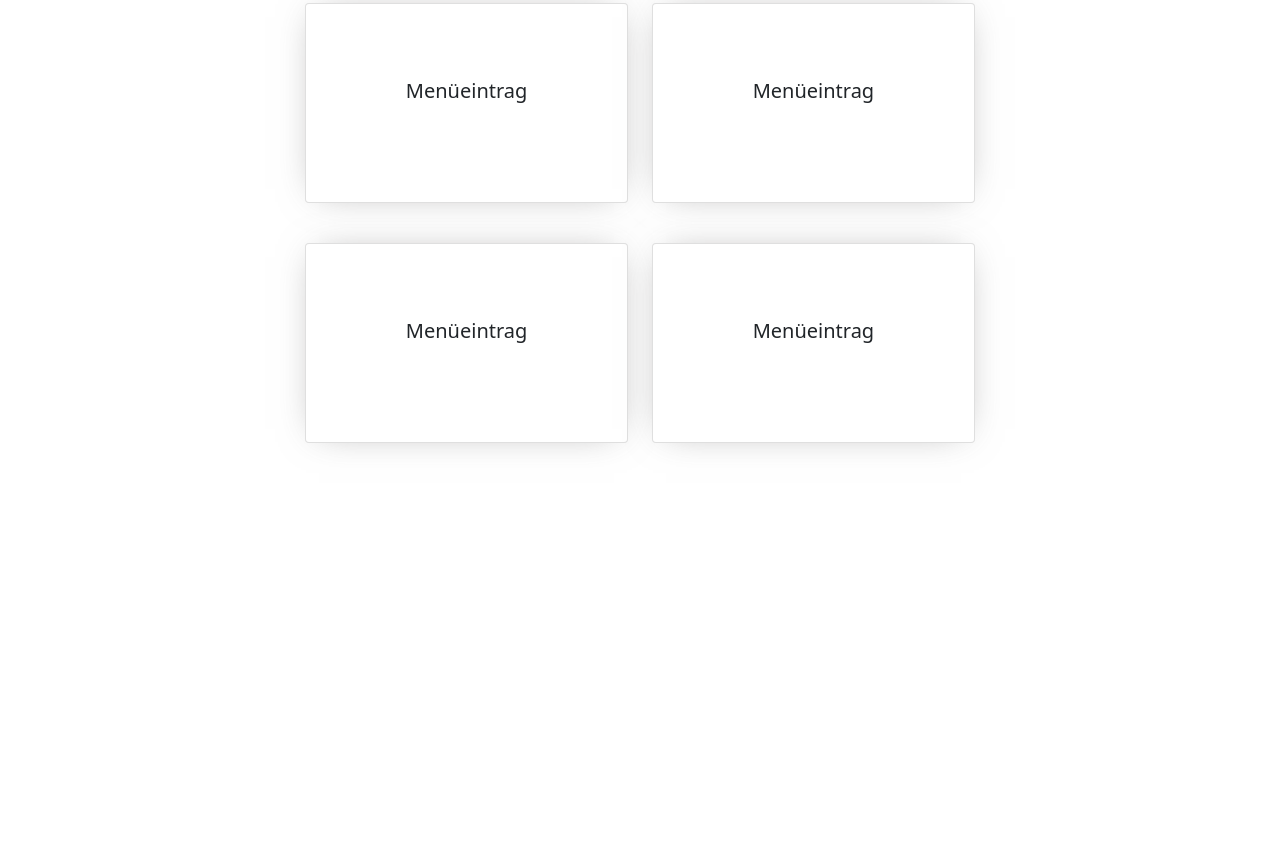
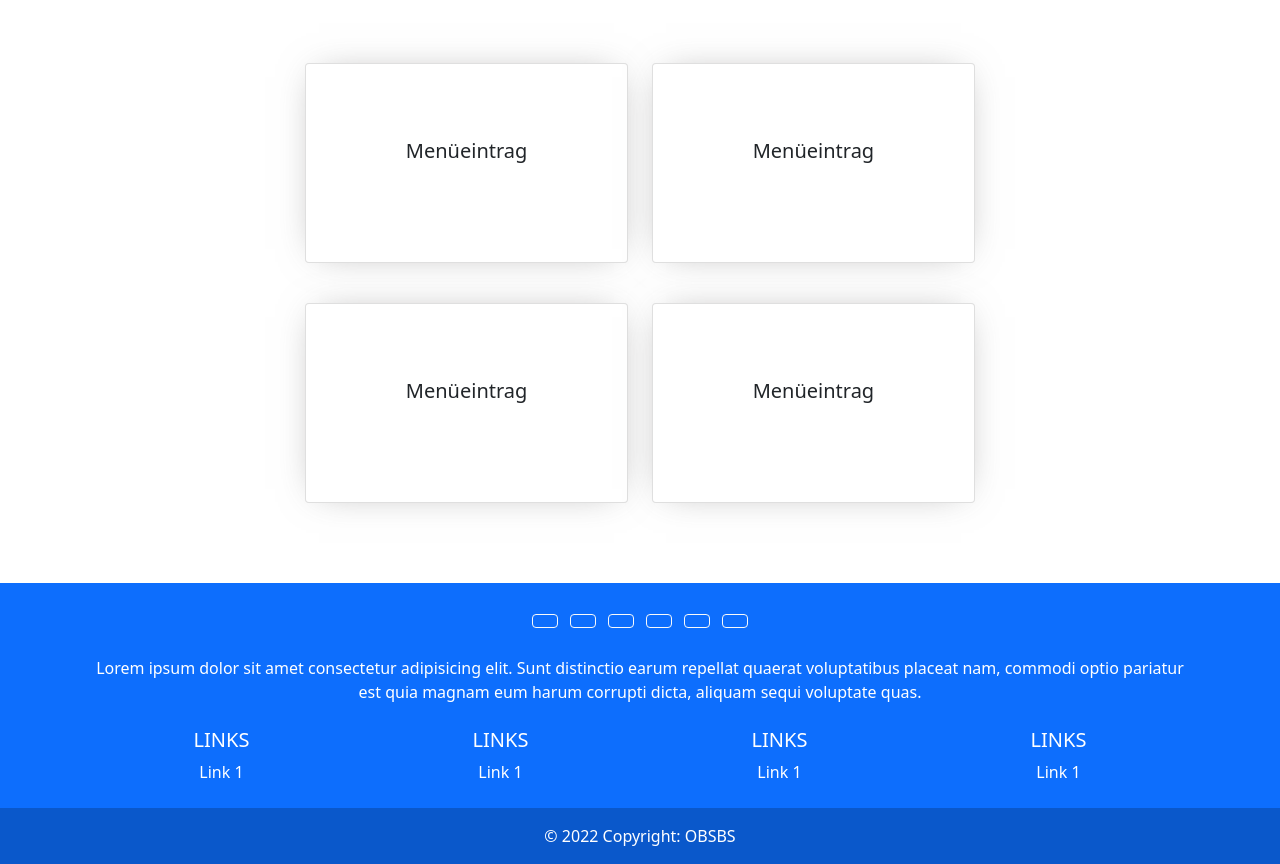
Before and after one commit to lucaspalomodevelop/bewertungstool-forntend, a plain HTML site: page home/index.html in a window 1280 px wide. Shown: the part 259-1123 px from the top of the page. Before the commit the page ends 800 px from the top, so only its background shows below. Drawn offline with nearby package versions, Linux system fonts and the light colour scheme.

Commit message:
add footer

```diff
--- a/home/index.css
+++ b/home/index.css
@@ -36,3 +36,7 @@
     justify-content: center;
     align-items: center;
 }
+
+.container-entries {
+    padding: 60px 0;
+}
--- a/home/index.html
+++ b/home/index.html
@@ -17,7 +17,7 @@
     <body>
         <!-- Navbar -->
         <nav class="navbar navbar-expand-lg navbar-light bg-light">
-            <a class="navbar-brand" href="#">Navbar</a>
+            <a class="navbar-brand" href="#">OBSBS</a>
             <button class="navbar-toggler" type="button" data-toggle="collapse" data-target="#navbarSupportedContent" aria-controls="navbarSupportedContent" aria-expanded="false" aria-label="Toggle navigation">
               <span class="navbar-toggler-icon"></span>
             </button>
@@ -25,7 +25,7 @@
             <div class="collapse navbar-collapse" id="navbarSupportedContent">
               <ul class="navbar-nav mr-auto">
                 <li class="nav-item active">
-                  <a class="nav-link" href="#">Home <span class="sr-only">(current)</span></a>
+                  <a class="nav-link" href="#">Home</span></a>
                 </li>
                 <li class="nav-item">
                   <a class="nav-link" href="#">Link</a>
@@ -44,7 +44,7 @@
 
         <!-- Entries -->
 
-        <div class=" container">
+        <div class="container container-entries">
             <div class="container-content">
                 <a class="card link-dark" href="index.css">
                     <div class="card-body">
@@ -73,6 +73,123 @@
             </div>
         </div>
 
+
+        <!-- Footer -->
+        <footer class="bg-primary text-center text-white">
+            <!-- Grid container -->
+            <div class="container p-4">
+            <!-- Section: Social media -->
+            <section class="mb-4">
+                <!-- Facebook -->
+                <a class="btn btn-outline-light btn-floating m-1" href="#!" role="button"
+                ><i class="fab fa-facebook-f"></i
+                ></a>
+
+                <!-- Twitter -->
+                <a class="btn btn-outline-light btn-floating m-1" href="#!" role="button"
+                ><i class="fab fa-twitter"></i
+                ></a>
+
+                <!-- Google -->
+                <a class="btn btn-outline-light btn-floating m-1" href="#!" role="button"
+                ><i class="fab fa-google"></i
+                ></a>
+
+                <!-- Instagram -->
+                <a class="btn btn-outline-light btn-floating m-1" href="#!" role="button"
+                ><i class="fab fa-instagram"></i
+                ></a>
+
+                <!-- Linkedin -->
+                <a class="btn btn-outline-light btn-floating m-1" href="#!" role="button"
+                ><i class="fab fa-linkedin-in"></i
+                ></a>
+
+                <!-- Github -->
+                <a class="btn btn-outline-light btn-floating m-1" href="#!" role="button"
+                ><i class="fab fa-github"></i
+                ></a>
+            </section>
+            <!-- Section: Social media -->
+
+
+            <!-- Section: Text -->
+            <section class="mb-4">
+                <p>
+                Lorem ipsum dolor sit amet consectetur adipisicing elit. Sunt distinctio earum
+                repellat quaerat voluptatibus placeat nam, commodi optio pariatur est quia magnam
+                eum harum corrupti dicta, aliquam sequi voluptate quas.
+                </p>
+            </section>
+            <!-- Section: Text -->
+
+            <!-- Section: Links -->
+            <section class="">
+                <!--Grid row-->
+                <div class="row">
+                <!--Grid column-->
+                <div class="col-lg-3 col-md-6 mb-4 mb-md-0">
+                    <h5 class="text-uppercase">Links</h5>
+
+                    <ul class="list-unstyled mb-0">
+                    <li>
+                        <a href="#!" class="text-white">Link 1</a>
+                    </li>
+                    </ul>
+                </div>
+                <!--Grid column-->
+
+                <!--Grid column-->
+                <div class="col-lg-3 col-md-6 mb-4 mb-md-0">
+                    <h5 class="text-uppercase">Links</h5>
+
+                    <ul class="list-unstyled mb-0">
+                    <li>
+                        <a href="#!" class="text-white">Link 1</a>
+                    </li>
+                    </ul>
+                </div>
+                <!--Grid column-->
+
+                <!--Grid column-->
+                <div class="col-lg-3 col-md-6 mb-4 mb-md-0">
+                    <h5 class="text-uppercase">Links</h5>
+
+                    <ul class="list-unstyled mb-0">
+                    <li>
+                        <a href="#!" class="text-white">Link 1</a>
+                    </li>
+                    </ul>
+                </div>
+                <!--Grid column-->
+
+                <!--Grid column-->
+                <div class="col-lg-3 col-md-6 mb-4 mb-md-0">
+                    <h5 class="text-uppercase">Links</h5>
+
+                    <ul class="list-unstyled mb-0">
+                    <li>
+                        <a href="#!" class="text-white">Link 1</a>
+                    </li>
+                    </ul>
+                </div>
+                <!--Grid column-->
+                </div>
+                <!--Grid row-->
+            </section>
+            <!-- Section: Links -->
+            </div>
+            <!-- Grid container -->
+
+            <!-- Copyright -->
+            <div class="text-center p-3" style="background-color: rgba(0, 0, 0, 0.2);">
+            © 2022 Copyright:
+            <a class="text-white" href="https://obsbs.de">OBSBS</a>
+            </div>
+            <!-- Copyright -->
+        </footer>
+        <!-- Footer -->
+
         <script src="../srcipts/endpoint.js"></script>
         <script src="" async defer></script>
     </body>
```
